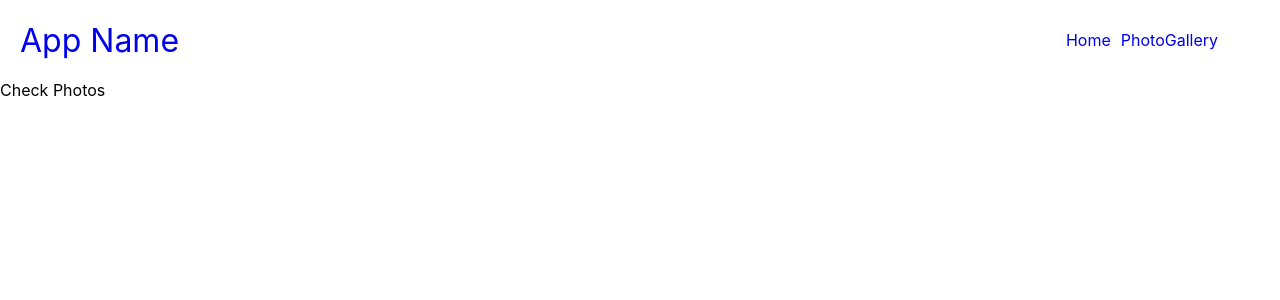
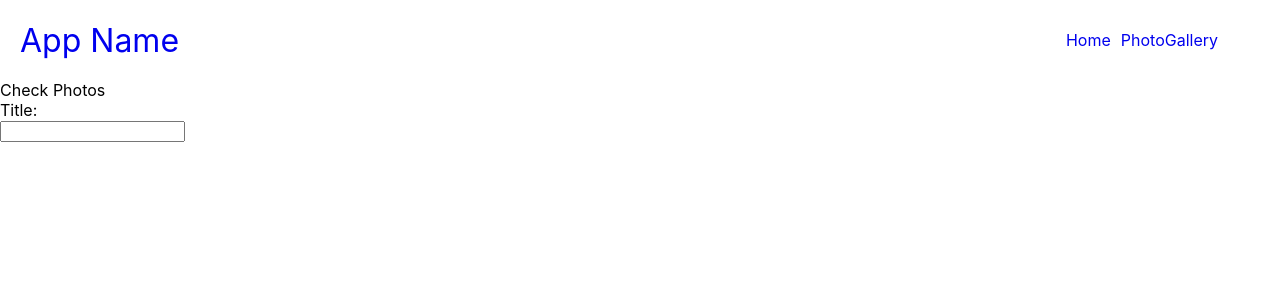
Before and after one commit to bea94k/pwa-demo, a React (Create React App) app: page /gallery in a window 1280 px wide. Shown: the top 300 px of the page. Built offline with nearby package versions, Linux system fonts and the light colour scheme.

Commit message:
Creating title and location

```diff
--- a/src/App.js
+++ b/src/App.js
@@ -1,5 +1,7 @@
-import React from 'react'
-import NavBar from './Navbar/NavBar'
+import React from 'react';
+import NavBar from './Navbar/NavBar';
+
+
 
 const App = ()=> {
   return (
--- a/src/Routers.js
+++ b/src/Routers.js
@@ -3,6 +3,7 @@ import { Switch, BrowserRouter, Route} from "react-router-dom";
 import App from './App';
 import Home from "./Home/Home";
 import PhotoGallery from "./PhotoGallery/PhotoGallery";
+import Title from "./Title/Title";
 
 
 
@@ -14,6 +15,7 @@ const Routers = () => {
             <Route exact path="/" component={Home}/>
             <Route exact path="/gallery" component={PhotoGallery}/>
         </Switch>
+              <Title/>
         </BrowserRouter>
 
     )
--- /dev/null
+++ b/src/Title/Title.js
@@ -0,0 +1,16 @@
+import React from 'react'
+
+const Title =()=> {
+    return (
+        <div>
+        <label>
+           Title:
+           </label>
+           <div>
+           <input type="text" />
+           </div>
+        </div>
+    )
+}
+
+export default Title
```
Also changed, not shown: src/AddLocation/AddLocation.js (added, +11 -0 lines).
